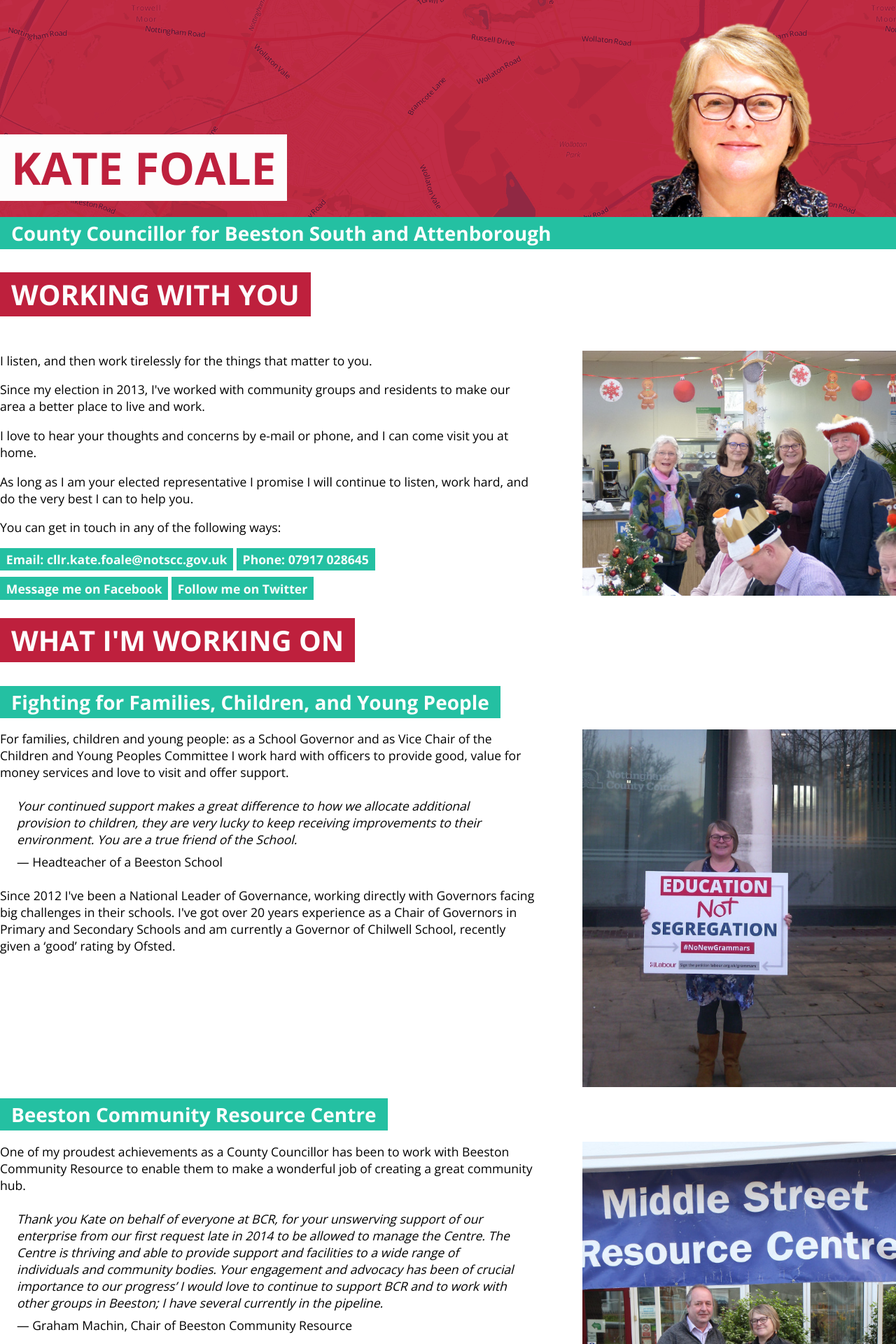
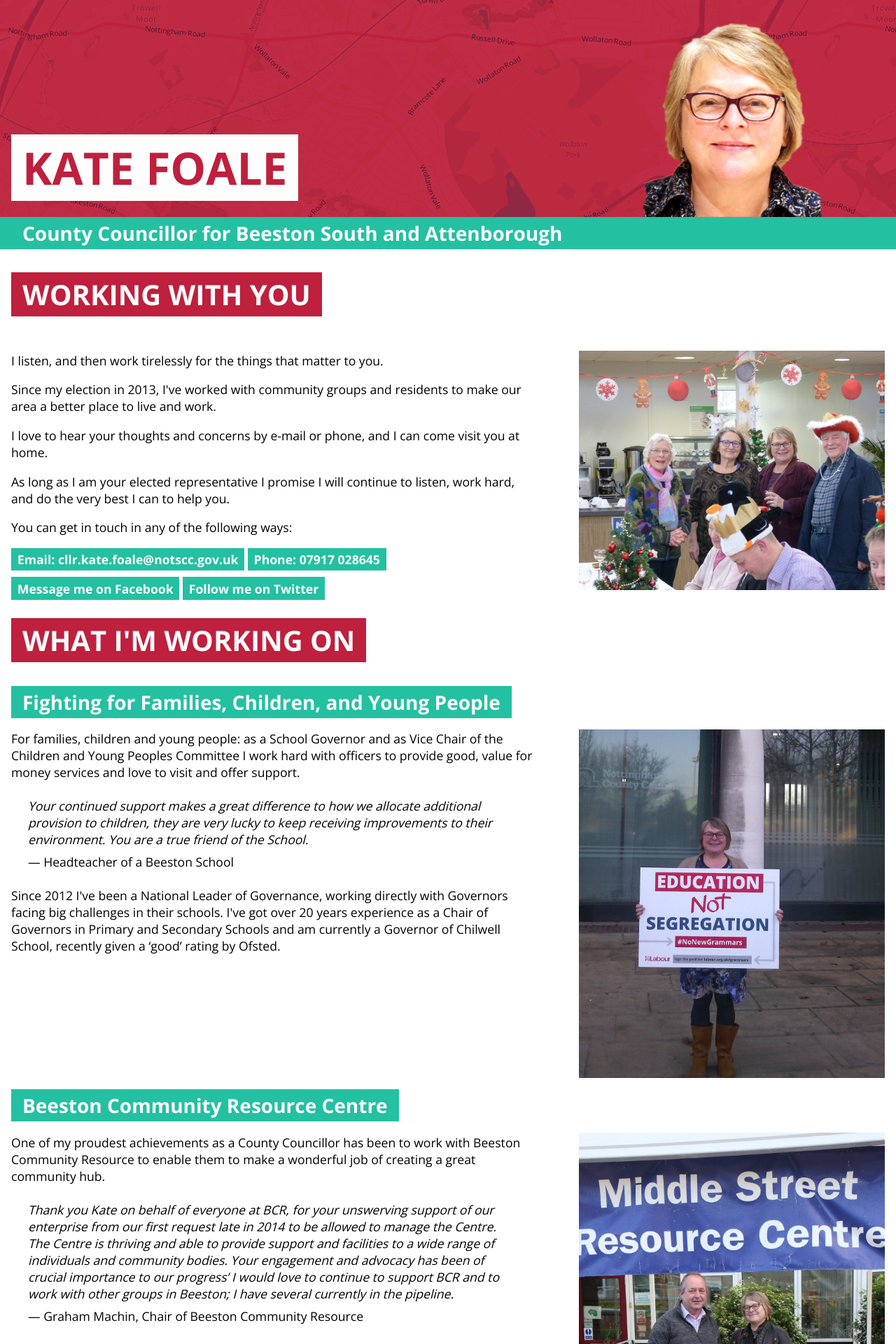
Before and after one commit to kimadactyl/kate-foale, a Jekyll site: the page built from index.html, in a window 1280 px wide. Shown: the top 1920 px of the page at 70% size. Built offline with Jekyll 4.4.1, drawn with Linux system fonts in a browser that asks for light colours.

Commit message:
Responsive tweaks

```diff
--- a/_sass/_layout.sass
+++ b/_sass/_layout.sass
@@ -32,7 +32,7 @@
   max-width: $site-max-width
   margin: 0 1rem
   position: relative
-  +for-desktop-up
+  @media (min-width: ($site-max-width + 3rem))
     margin: 0 auto
 
 .content
--- a/_sass/_typography.sass
+++ b/_sass/_typography.sass
@@ -17,23 +17,26 @@
   clear: both
 
 h1
-  font-size: 4rem
+  font-size: 3rem
+  +for-tablet-portrait-up
+    font-size: 4rem
   display: inline-block
   color: $brand-color
   background-color: $background-color
   margin-top: 12rem
-  margin-left: 1rem
-  +for-desktop-up
-    margin-left: 0
   margin-bottom: 0
 
 h2
-  font-size: 2.5rem
+  font-size: 2rem
+  +for-tablet-portrait-up
+    font-size: 2.5rem
   color: $background-color
   background-color: $brand-color
 
 h3
-  font-size: 1.75rem
+  font-size: 1.5rem
+  +for-tablet-portrait-up
+    font-size: 1.75rem
   color: $background-color
   background-color: $alt-color
   margin-bottom: 0
--- a/docs/feed.xml
+++ b/docs/feed.xml
@@ -1,4 +1,4 @@
-<?xml version="1.0" encoding="utf-8"?><feed xmlns="http://www.w3.org/2005/Atom" ><generator uri="http://jekyllrb.com" version="3.4.2">Jekyll</generator><link href="http://localhost:4000/kate-foale/feed.xml" rel="self" type="application/atom+xml" /><link href="http://localhost:4000/kate-foale/" rel="alternate" type="text/html" /><updated>2017-03-19T13:45:16+00:00</updated><id>http://localhost:4000/kate-foale/</id><title type="html">Kate Foale</title><subtitle>Councillor Kate Foale for Beeston Central and Attenborough</subtitle><entry><title type="html">Welcome to Jekyll!</title><link href="http://localhost:4000/kate-foale/jekyll/update/2017/03/18/welcome-to-jekyll.html" rel="alternate" type="text/html" title="Welcome to Jekyll!" /><published>2017-03-18T18:50:24+00:00</published><updated>2017-03-18T18:50:24+00:00</updated><id>http://localhost:4000/kate-foale/jekyll/update/2017/03/18/welcome-to-jekyll</id><content type="html" xml:base="http://localhost:4000/kate-foale/jekyll/update/2017/03/18/welcome-to-jekyll.html">&lt;p&gt;You’ll find this post in your &lt;code class=&quot;highlighter-rouge&quot;&gt;_posts&lt;/code&gt; directory. Go ahead and edit it and re-build the site to see your changes. You can rebuild the site in many different ways, but the most common way is to run &lt;code class=&quot;highlighter-rouge&quot;&gt;jekyll serve&lt;/code&gt;, which launches a web server and auto-regenerates your site when a file is updated.&lt;/p&gt;
+<?xml version="1.0" encoding="utf-8"?><feed xmlns="http://www.w3.org/2005/Atom" ><generator uri="http://jekyllrb.com" version="3.4.2">Jekyll</generator><link href="http://localhost:4000/kate-foale/feed.xml" rel="self" type="application/atom+xml" /><link href="http://localhost:4000/kate-foale/" rel="alternate" type="text/html" /><updated>2017-03-20T11:15:12+00:00</updated><id>http://localhost:4000/kate-foale/</id><title type="html">Kate Foale</title><subtitle>Councillor Kate Foale for Beeston Central and Attenborough</subtitle><entry><title type="html">Welcome to Jekyll!</title><link href="http://localhost:4000/kate-foale/jekyll/update/2017/03/18/welcome-to-jekyll.html" rel="alternate" type="text/html" title="Welcome to Jekyll!" /><published>2017-03-18T18:50:24+00:00</published><updated>2017-03-18T18:50:24+00:00</updated><id>http://localhost:4000/kate-foale/jekyll/update/2017/03/18/welcome-to-jekyll</id><content type="html" xml:base="http://localhost:4000/kate-foale/jekyll/update/2017/03/18/welcome-to-jekyll.html">&lt;p&gt;You’ll find this post in your &lt;code class=&quot;highlighter-rouge&quot;&gt;_posts&lt;/code&gt; directory. Go ahead and edit it and re-build the site to see your changes. You can rebuild the site in many different ways, but the most common way is to run &lt;code class=&quot;highlighter-rouge&quot;&gt;jekyll serve&lt;/code&gt;, which launches a web server and auto-regenerates your site when a file is updated.&lt;/p&gt;
 
 &lt;p&gt;To add new posts, simply add a file in the &lt;code class=&quot;highlighter-rouge&quot;&gt;_posts&lt;/code&gt; directory that follows the convention &lt;code class=&quot;highlighter-rouge&quot;&gt;YYYY-MM-DD-name-of-post.ext&lt;/code&gt; and includes the necessary front matter. Take a look at the source for this post to get an idea about how it works.&lt;/p&gt;
 
```
Also changed, not shown: docs/css/main.css (+12 -7 lines).
